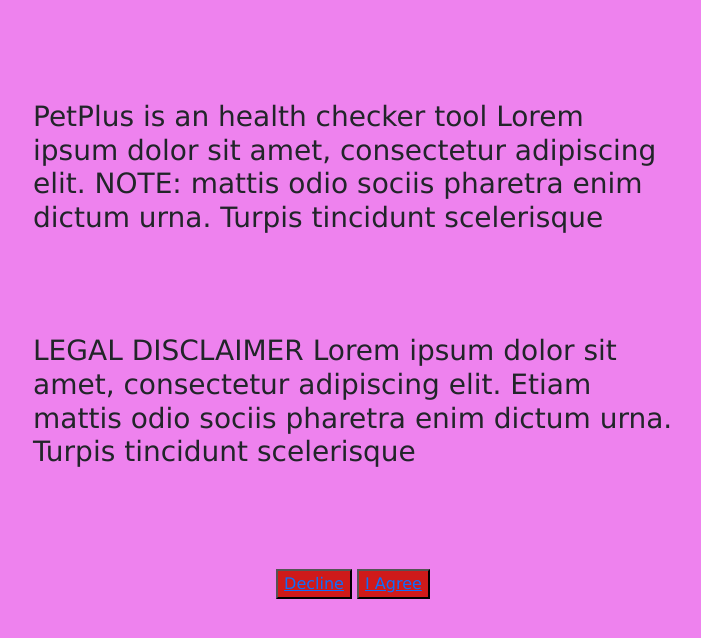
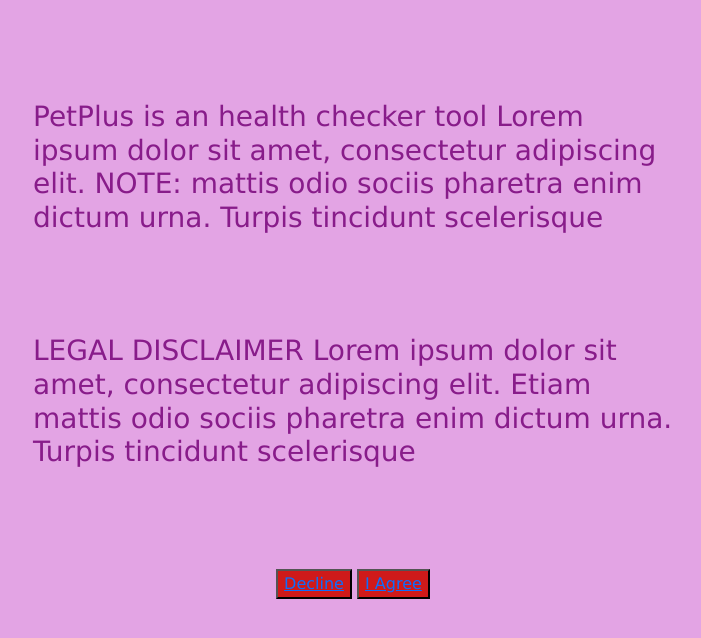
Before and after one commit to fehintolaanu/pet-plus, a plain HTML site: page index.html in a window 1280 px wide. Shown: the whole page, without its empty margins (287-988 px from the left). Drawn offline with nearby package versions, Linux system fonts and the light colour scheme.

Commit message:
Add files via upload

```diff
--- a/css/style.css
+++ b/css/style.css
@@ -1,5 +1,5 @@
 body{
-    background-color: violet;
+    background-color: #E3A4E4;
     text-align: center;
     font-family:Verdana, Geneva, Tahoma, sans-serif;
     text-decoration: white;
@@ -9,12 +9,14 @@
     text-align: left;
     width: 50%;
     margin:100px auto 100px auto;
+    color: #881C8A;
 }
 
     #second-container{
         text-align: left;
         width: 50%;
          margin:100px auto 100px auto;
+         color: #881C8A;
     }
 
    button{
```
